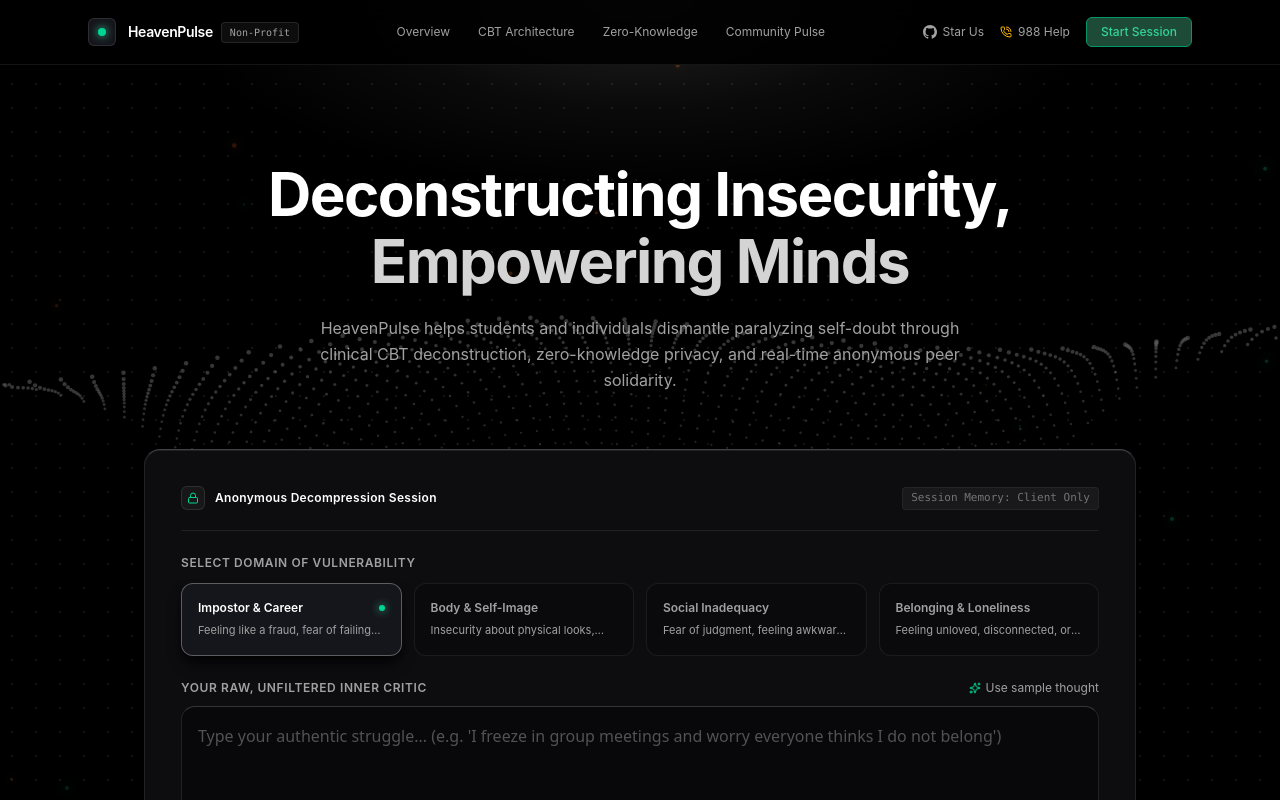
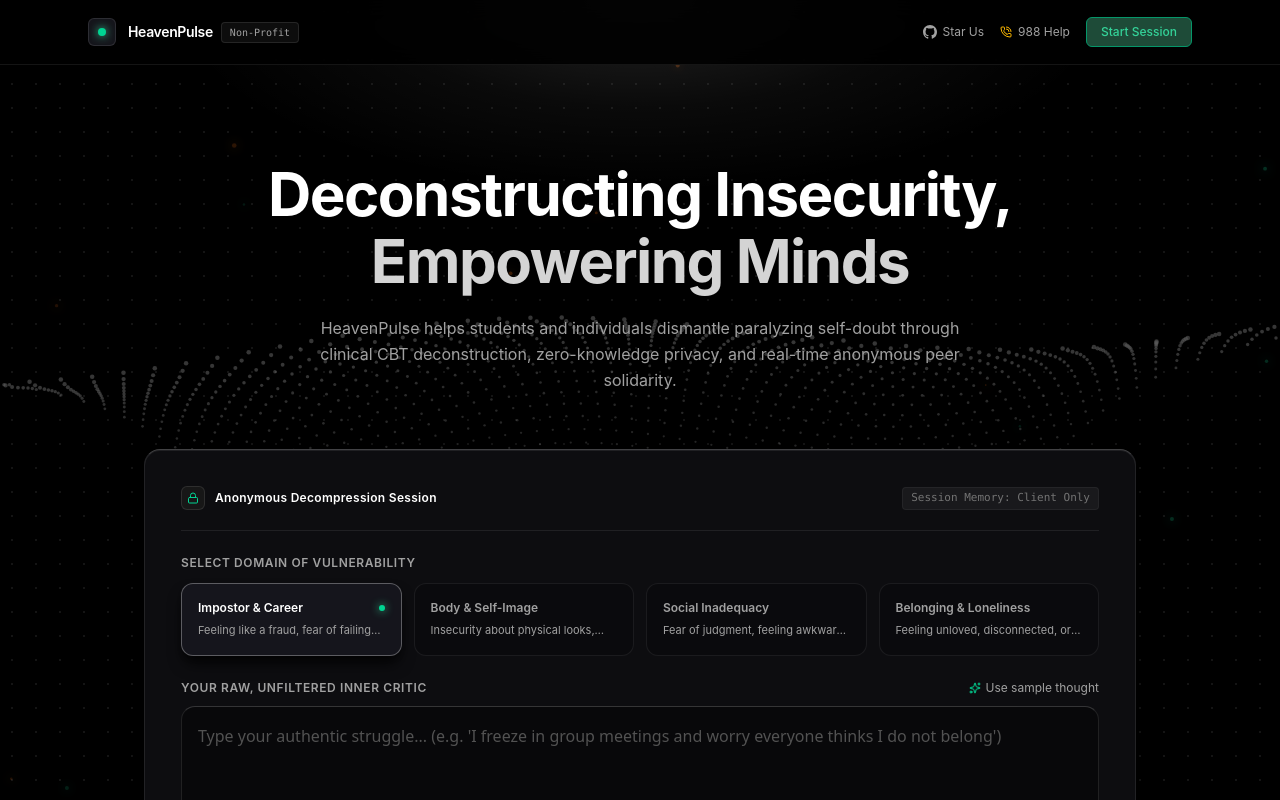
Before and after one commit to RITIKSINGH-DEOS/heaven-pulse, a Next.js app: page / in a window 1280 px wide. Shown: the top 800 px of the page. Built offline with nearby package versions, Linux system fonts and the light colour scheme.

Commit message:
refactor(ui): remove inactive showcase navigation links from header

```diff
--- a/src/components/Header.tsx
+++ b/src/components/Header.tsx
@@ -33,21 +33,6 @@
             </div>
           </div>
 
-          {/* Navigation Links */}
-          <nav className="hidden md:flex items-center gap-7 text-xs text-neutral-400">
-            <span className="hover:text-white transition-colors cursor-pointer">
-              Overview
-            </span>
-            <span className="hover:text-white transition-colors cursor-pointer">
-              CBT Architecture
-            </span>
-            <span className="hover:text-white transition-colors cursor-pointer">
-              Zero-Knowledge
-            </span>
-            <span className="hover:text-white transition-colors cursor-pointer">
-              Community Pulse
-            </span>
-          </nav>
 
           {/* Action Controls */}
           <div className="flex items-center gap-4 text-xs">
```
